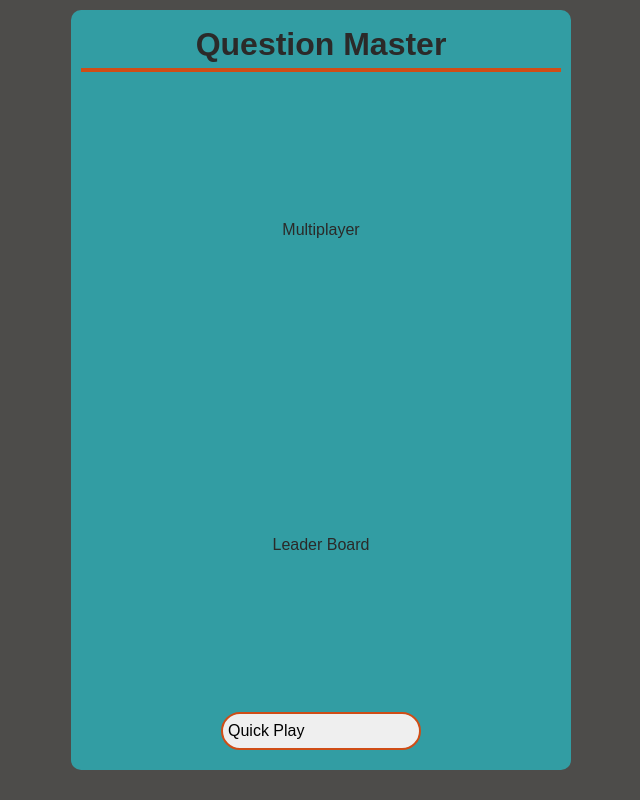
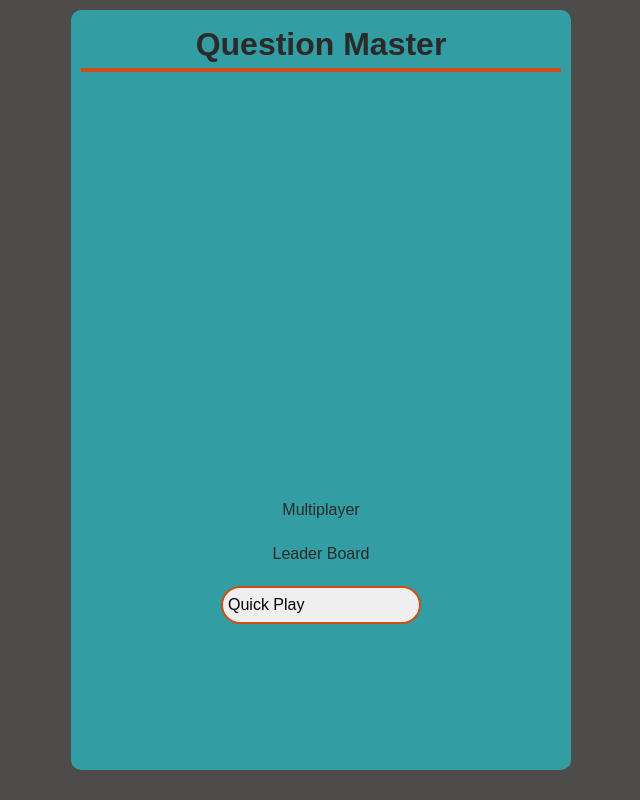
Before and after one commit to kennethd24/questionMaster, a React (Vite) app: page / in a window 1280 px wide. Shown: the whole page, without its empty margins (319-959 px from the left). Built offline with nearby package versions, Linux system fonts and the light colour scheme.

Commit message:
fixed spacing for home

```diff
--- a/src/index.css
+++ b/src/index.css
@@ -84,7 +84,7 @@ body > #root > div {
 
 
 div {
-    margin: auto;
+    /* margin: auto; */
     padding: 10px;
     text-align: center;
 }
@@ -147,6 +147,21 @@ input {
   width: 100px;
   text-align: center;
 }
+.home-container {
+  width: 100%;
+  min-width: 300px;
+  max-width: 500px;
+  height: 100%;
+  max-height: 800px;
+  background-color:#329da3;
+  border-radius: 10px;
+  display: flex;
+  flex-direction: column;
+  justify-content: space-between;
+  margin: auto;
+  padding-bottom: 10%;
+}
+
 .container {
   width: 100%;
   min-width: 300px;
--- a/src/pages/Home.tsx
+++ b/src/pages/Home.tsx
@@ -2,13 +2,15 @@ import { Link } from 'react-router-dom';
 
 export default function Home() {
   return (
-    <div className="container">
+    <div className="home-container">
       <h1>Question Master</h1>
-      <div>Multiplayer</div>
-      <div>Leader Board</div>
-      <Link to="/QuickPlay" style={{ textDecoration: 'none' }}>
-        <button type="button">Quick Play</button>
-      </Link>
+      <div className="home-body">
+        <div>Multiplayer</div>
+        <div>Leader Board</div>
+        <Link to="/QuickPlay" style={{ textDecoration: 'none' }}>
+          <button type="button">Quick Play</button>
+        </Link>
+      </div>
     </div>
   );
 }
```
